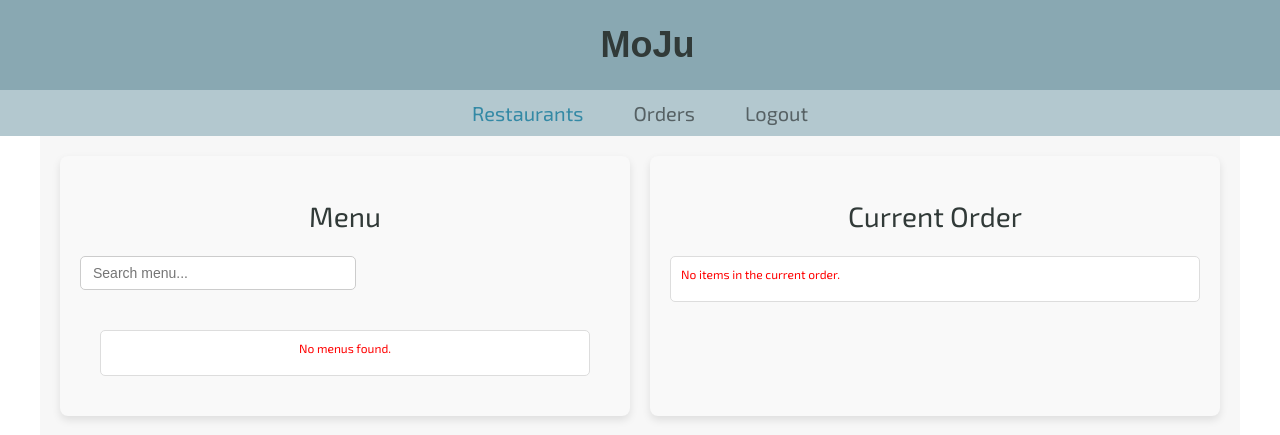
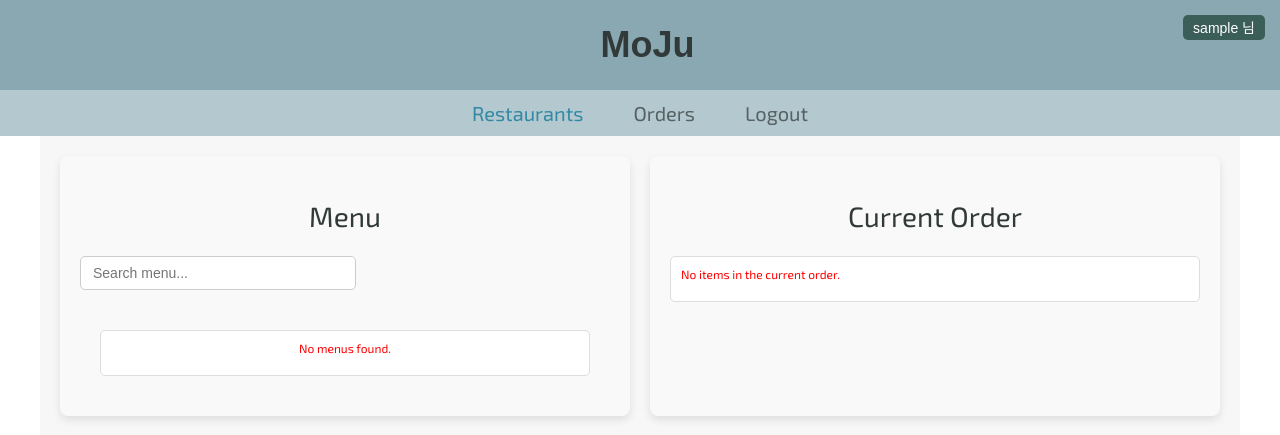
Before and after one commit to choi-mk/database, a PHP site: page /restaurants/restaurant_detail.php in a window 1280 px wide. Shown: the top 435 px of the page. Run offline with PHP 8.4, Linux system fonts and the light colour scheme; the visitor is signed in with stand-in values (Sample User, id 1); data that the repository does not hold is empty; some web fonts are replaced.

Commit message:
page 연결

```diff
--- a/basic_style.css
+++ b/basic_style.css
@@ -84,7 +84,7 @@ nav a:hover {
 .nickname-block {
     color: white;
     font-weight: normal;
-    background-color: #444;
+    background-color: #3c5e59;
     padding: 2px 10px;  /* 좌우 여백을 15px로 늘림 */
     border-radius: 5px;
     position: absolute;
@@ -94,6 +94,19 @@ nav a:hover {
     white-space: nowrap;
     display: inline-block;
     line-height: 1.5; /* 텍스트 수직 정렬을 위해 line-height 추가 */
+}
+.nickname-button {
+    background: none;
+    border: none;
+    font-size: 14px;
+    cursor: pointer;
+    color: inherit; /* 기존 텍스트 색상을 유지 */
+    padding: 0;
+    margin: 0;
+
+}
+.nickname-button:hover {
+    text-decoration: underline; /* 클릭 가능하다는 느낌을 줌 */
 }
 
 
--- a/index.php
+++ b/index.php
@@ -31,8 +31,12 @@ $is_logged_in = isset($_SESSION['phone']);  // 세션에 phone이 저장되어
 
         <!-- 오른쪽 위에 위치할 닉네임 블록 -->
         <div class="nickname-block">
-            <?php echo htmlspecialchars($_SESSION['nickname']); ?> 님
+            <button id="nickname-button" class="nickname-button"
+                onclick="window.location.href='mypage/mypage.php'">
+                <?php echo htmlspecialchars($_SESSION['nickname']); ?> 님
+            </button>
         </div>
+
     <?php else: ?>
         <!-- 로그인 안 했을 때 -->
         <a href="restaurants/restaurants.html">Restaurants</a>
--- a/orders/myorders/myorders.php
+++ b/orders/myorders/myorders.php
@@ -160,7 +160,10 @@ $conn->close();
         <?php if ($is_logged_in): ?>
             <!-- 로그인 상태일 때 닉네임 표시 -->
             <div class="nickname-block">
-                <?php echo htmlspecialchars($_SESSION['nickname']); ?> 님
+                <button id="nickname-button" class="nickname-button"
+                    onclick="window.location.href='../../mypage/mypage.php'">
+                    <?php echo htmlspecialchars($_SESSION['nickname']); ?> 님
+                </button>
             </div>
         <?php endif; ?>
     </header>
--- a/orders/orders.php
+++ b/orders/orders.php
@@ -54,7 +54,10 @@ if ($stmt->execute()) {
         $orders[] = $row;
     }
 
-    echo json_encode($orders);
+    echo json_encode([
+        'nickname' => $nickname,
+        'orders' => $orders
+    ]);
 } else {
     echo json_encode(["error" => "Query execution failed: " . $stmt->error]);
 }
--- a/restaurants/restaurant_detail.php
+++ b/restaurants/restaurant_detail.php
@@ -146,6 +146,12 @@ $conn->close();
         <a href="../index.php" class="header-link">
             <h1>MoJu</h1>
         </a>
+        <div class="nickname-block">
+            <button id="nickname-button" class="nickname-button"
+                onclick="window.location.href='../mypage/mypage.php'">
+                <?php echo htmlspecialchars($_SESSION['nickname']); ?> 님
+            </button>
+        </div>
     </header>
 
     <nav>
@@ -260,6 +266,19 @@ $conn->close();
                         </td>
                     `;
                     orderList.appendChild(row);
+                    // Join 버튼 클릭 이벤트 추가
+                    const joinButtons = document.querySelectorAll(".submit-btn");
+                    joinButtons.forEach(button => {
+                        button.addEventListener("click", function () {
+                            const orderId = this.dataset.id;
+                            const restId = this.dataset.restId;
+                            const goalId = this.dataset.goalId;
+                            const curId = this.dataset.curId;
+                            const timeId = this.dataset.timeId;
+                            // URL에 식당 ID와 주문 ID 포함
+                            window.location.href = `../orders/join_order/join_form.php?order_id=${orderId}&rest_id=${restId}&goal_id=${goalId}&cur_id=${curId}&time_id=${timeId}`;
+                        });
+                    });
                 });
             }
             renderCurrentOrder(orders);
```
Also changed, not shown: orders/orders.html (+12 -1 lines), restaurants/restaurants.html (+10 -1 lines).
